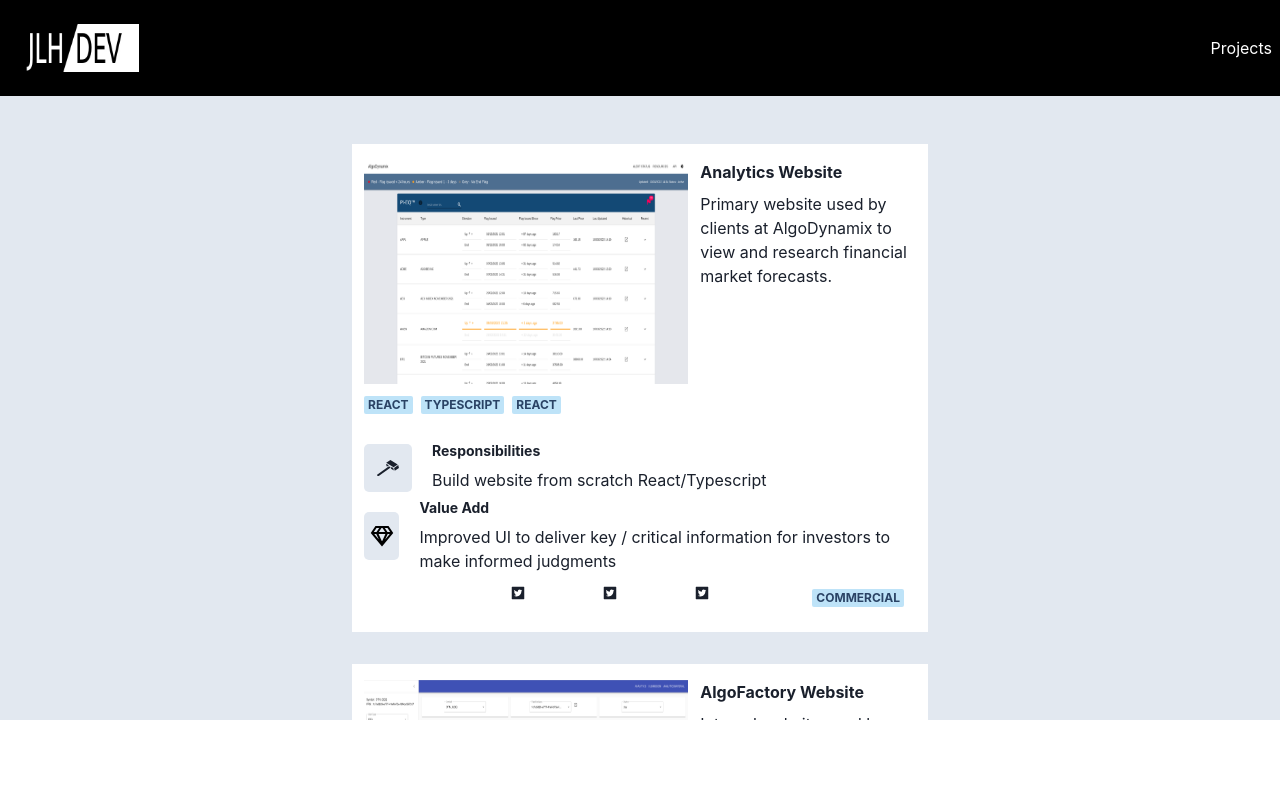
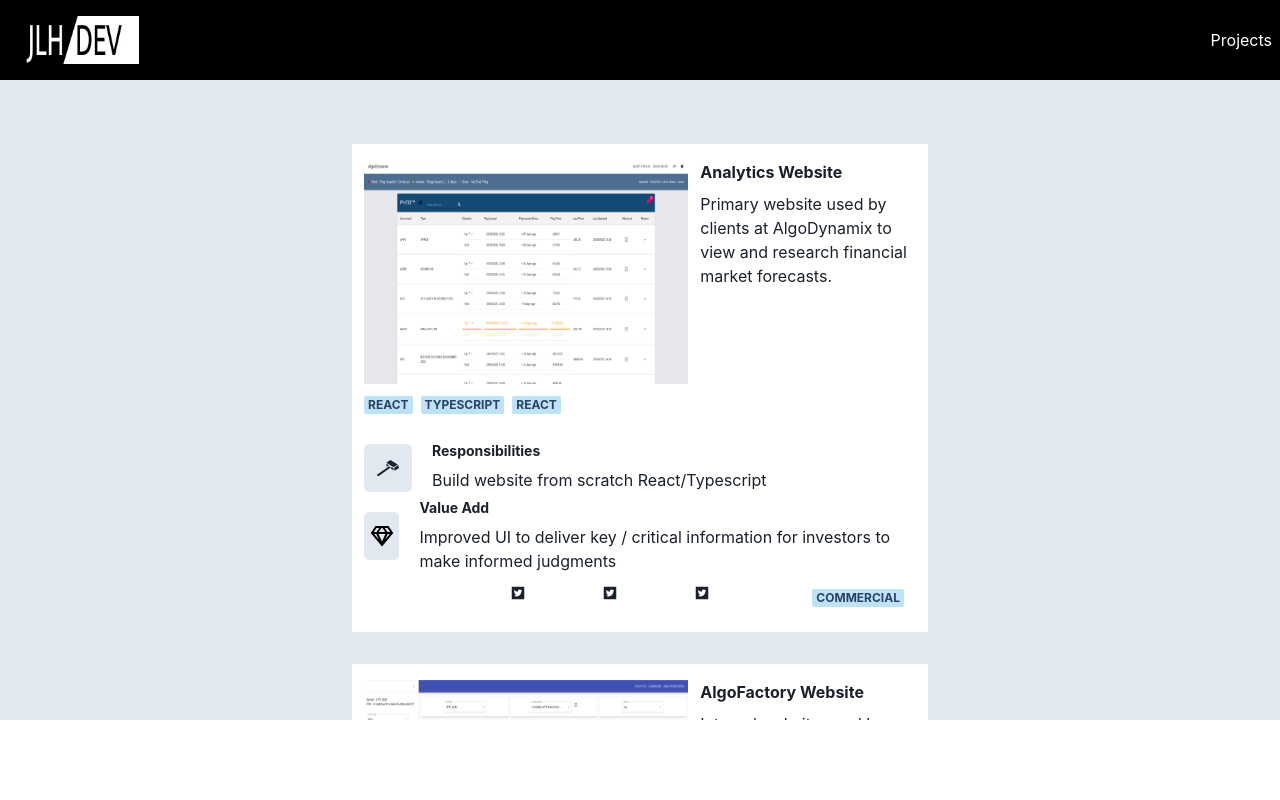
Before and after one commit to hughesjl1/portfolio, a Next.js app: page / in a window 1280 px wide. Shown: the top 800 px of the page. Built offline with nearby package versions, Linux system fonts and the light colour scheme.

Commit message:
adjust margin

```diff
--- a/pages/index.tsx
+++ b/pages/index.tsx
@@ -20,7 +20,7 @@
     <Box bg={"gray.200"} mt={'-3rem'}>
       <Flex
         backgroundColor={'black'}
-        minHeight={'6rem'}
+        minHeight={'5rem'}
         position={"fixed"}
         top={"0px"}
         width={"100%"}
```
